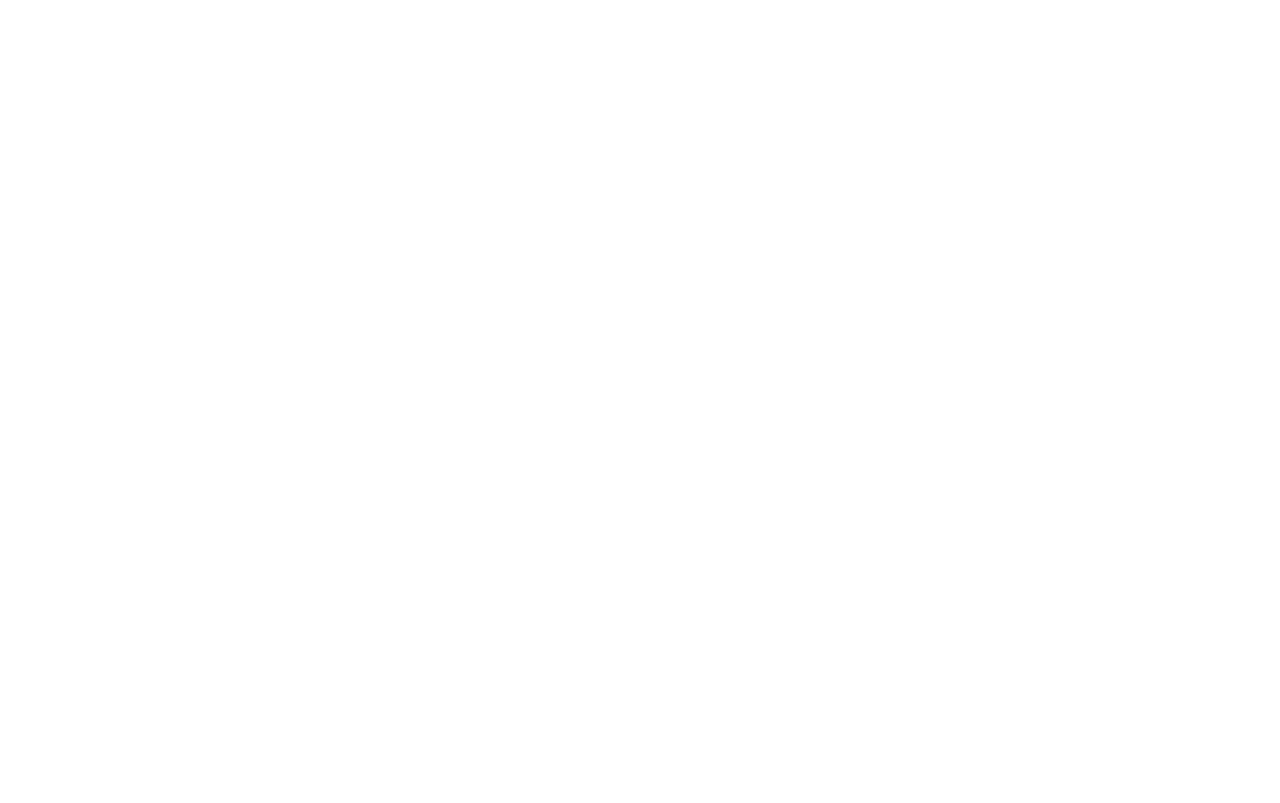
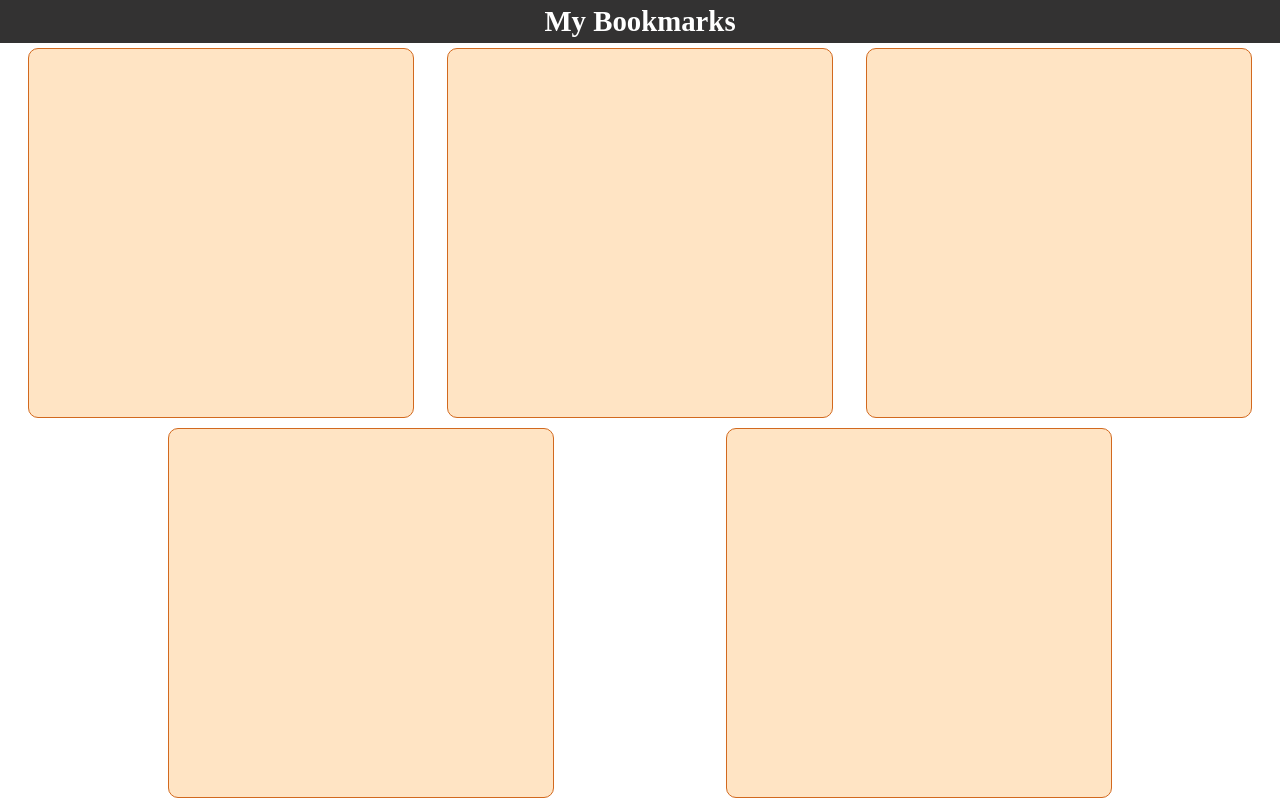
Before and after one commit to bishalpal/MiniProject-MyBookmarkManager, a plain HTML site: page index.html in a window 1280 px wide. Drawn offline with Linux system fonts and the light colour scheme.

Commit message:
add the basic structure of the website

```diff
--- a/index.html
+++ b/index.html
@@ -1,12 +1,36 @@
-<!DOCTYPE html>
+<!doctype html>
 <html lang="en">
+
 <head>
-    <meta charset="UTF-8">
-    <meta name="viewport" content="width=device-width, initial-scale=1.0">
-    <title>MyBookmarkManager</title>
-    <link rel="stylesheet" href="style.css">
+  <meta charset="utf-8">
+  <meta name="viewport" content="width=device-width, initial-scale=1">
+  <title>MyBookmarks</title>
+  <link rel="stylesheet" href="style.css">
 </head>
+
 <body>
+  <!-- As a heading -->
+  <nav>
+    <h1>My Bookmarks</h1>
+  </nav>
 
+  <div class="container">
+    <div class="coding">
+
+    </div>
+    <div class="news">
+
+    </div>
+    <div class="guidance">
+
+    </div>
+    <div class="govt">
+
+    </div>
+    <div class="entertainment">
+
+    </div>
+  </div>
 </body>
+
 </html>
--- a/style.css
+++ b/style.css
@@ -0,0 +1,27 @@
+* {
+    margin: 0;
+    padding: 0;
+}
+
+nav {
+    text-align: center;
+    background-color: rgb(51, 50, 50);
+    color: white;
+    font-size: larger;
+    padding: 5px;
+}
+
+.container {
+    display: flex;
+    flex-wrap: wrap;
+    justify-content: space-evenly;
+}
+
+.coding, .news, .guidance, .govt, .entertainment {
+    min-width: 30%;
+    height: 46vh;
+    background-color: bisque;
+    border: 1px solid chocolate;
+    border-radius: 10px;
+    margin: 5px;
+}
```
